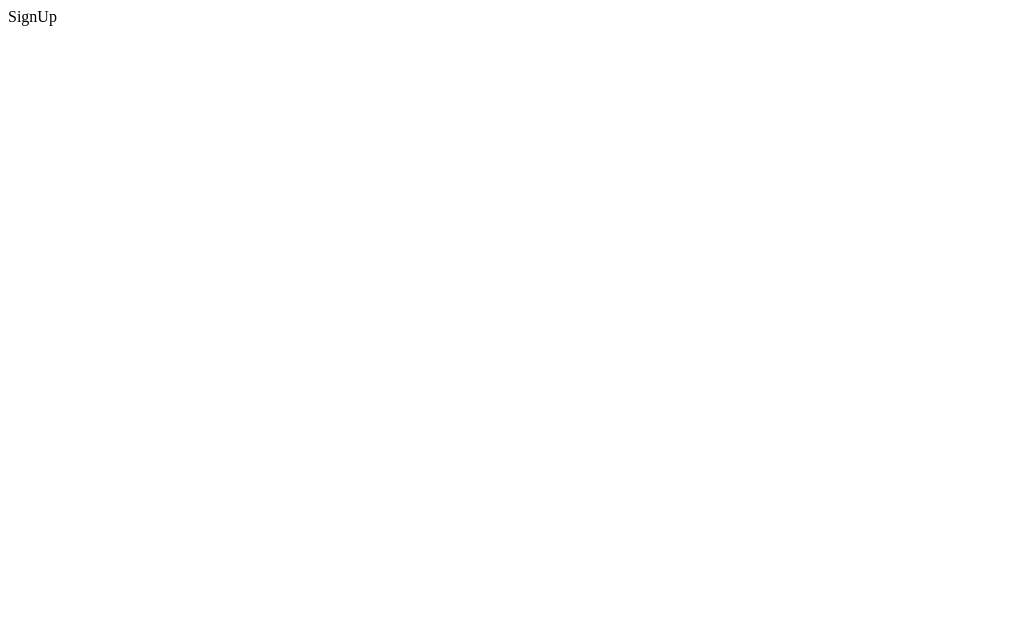
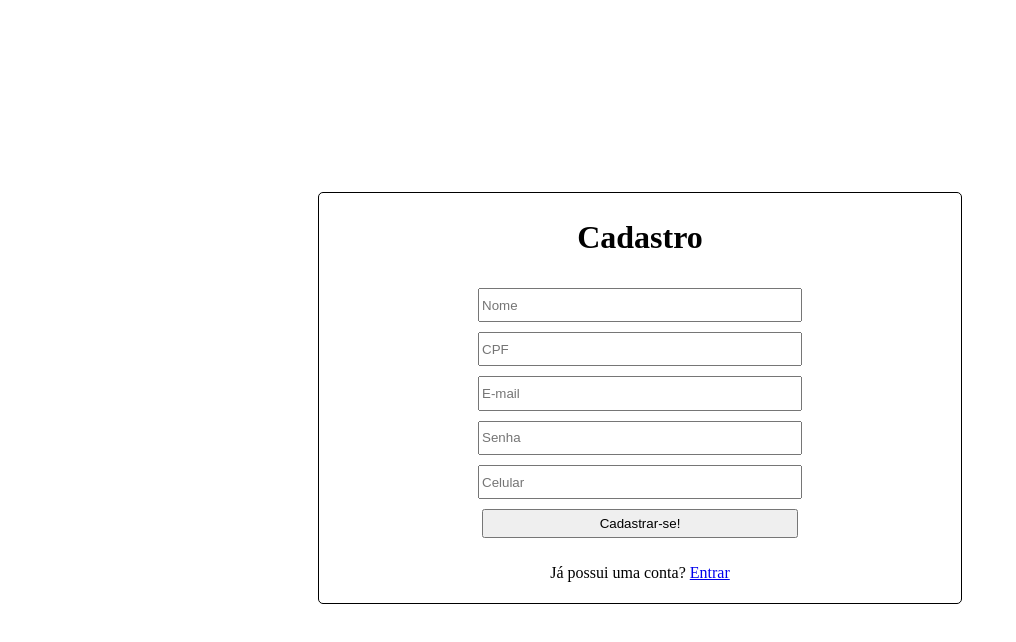
Before and after one commit to sayaoyuri/projeto18-freela-front, a React (Vite) app: page /sign-up in a window 1280 px wide. Shown: the top 642 px of the page, without its empty margins (0-1016 px from the left). Built offline with nearby package versions, Linux system fonts and the light colour scheme.

Commit message:
feat (SIGN UP) implementing form and service integration with api

```diff
--- a/package.json
+++ b/package.json
@@ -13,7 +13,8 @@
     "axios": "^1.4.0",
     "react": "^18.2.0",
     "react-dom": "^18.2.0",
-    "react-router-dom": "^6.14.2"
+    "react-router-dom": "^6.14.2",
+    "styled-components": "^5.3.11"
   },
   "devDependencies": {
     "@types/react": "^18.2.15",
--- /dev/null
+++ b/src/assets/styled-components/AuthForm.jsx
@@ -0,0 +1,19 @@
+import styled from "styled-components";
+
+export const Form = styled.form`
+  display: flex;
+  flex-direction: column;
+  align-items: center;
+  gap: 10px;
+  width: 50%;
+  height: 50vh;
+  border: 1px solid black;
+  margin: 24vh auto;
+  border-radius: 5px;
+  padding: 5px;
+
+  input {
+    width: 50%;
+    height: 30px;
+  };
+`;
--- a/src/pages/SignUpPage.jsx
+++ b/src/pages/SignUpPage.jsx
@@ -1,8 +1,73 @@
+import { useState } from "react";
+import { createUser } from "../services/services";
+import { Link } from "react-router-dom";
+import { Form }  from "../assets/styled-components/AuthForm";
+
 const SignUpPage = () => {
+  const [name, setName] = useState('');
+  const [cpf, setCpf] = useState('');
+  const [email, setEmail] = useState('');
+  const [password, setPassword] = useState('');
+  const [phone, setPhone] = useState('');
+
+  const signUp = async (e) => {
+    e.preventDefault();
+
+    const body = { name, cpf, email, password, phone };
+
+    const result = await createUser(body);
+
+    console.log(result);
+    alert(result);
+  };
+
   return (
-    <>
-      SignUp
-    </>
+    <Form onSubmit={signUp}>
+      <h1>Cadastro</h1>
+      <input
+        type="text"
+        placeholder="Nome"
+        minLength={3}
+        maxLength={30}
+        required
+        value={name}
+        onChange={(e) => setName(e.target.value)}
+      />
+      <input
+        type="text"
+        placeholder="CPF"
+        minLength={11}
+        maxLength={11}
+        required
+        value={cpf}
+        onChange={(e) => setCpf(e.target.value)}
+      />
+      <input
+        type="email"
+        placeholder="E-mail"
+        required
+        value={email}
+        onChange={(e) => setEmail(e.target.value)}
+      />
+      <input
+        type="password"
+        placeholder="Senha"
+        minLength={4}
+        maxLength={25}
+        required
+        value={password}
+        onChange={(e) => setPassword(e.target.value)}
+      />
+      <input
+        type="tel"
+        placeholder="Celular"
+        value={phone}
+        required
+        onChange={(e) => setPhone(e.target.value)}
+      />
+      <input type="submit" value="Cadastrar-se!" />
+      <p>Já possui uma conta? <Link to={'/sign-in'} >Entrar</Link> </p>
+    </Form>
   );
 };
 
--- /dev/null
+++ b/src/services/services.js
@@ -0,0 +1,7 @@
+import axios from "axios";
+
+export const createUser = async (body) => {
+  return axios.post(`${import.meta.env.VITE_API_URL}/sign-up`, body)
+    .then(res => res.data)
+    .catch(error => error.response.data);
+};
```
Also changed, not shown: 2 other files (tests, documents, lock files or other folders).
